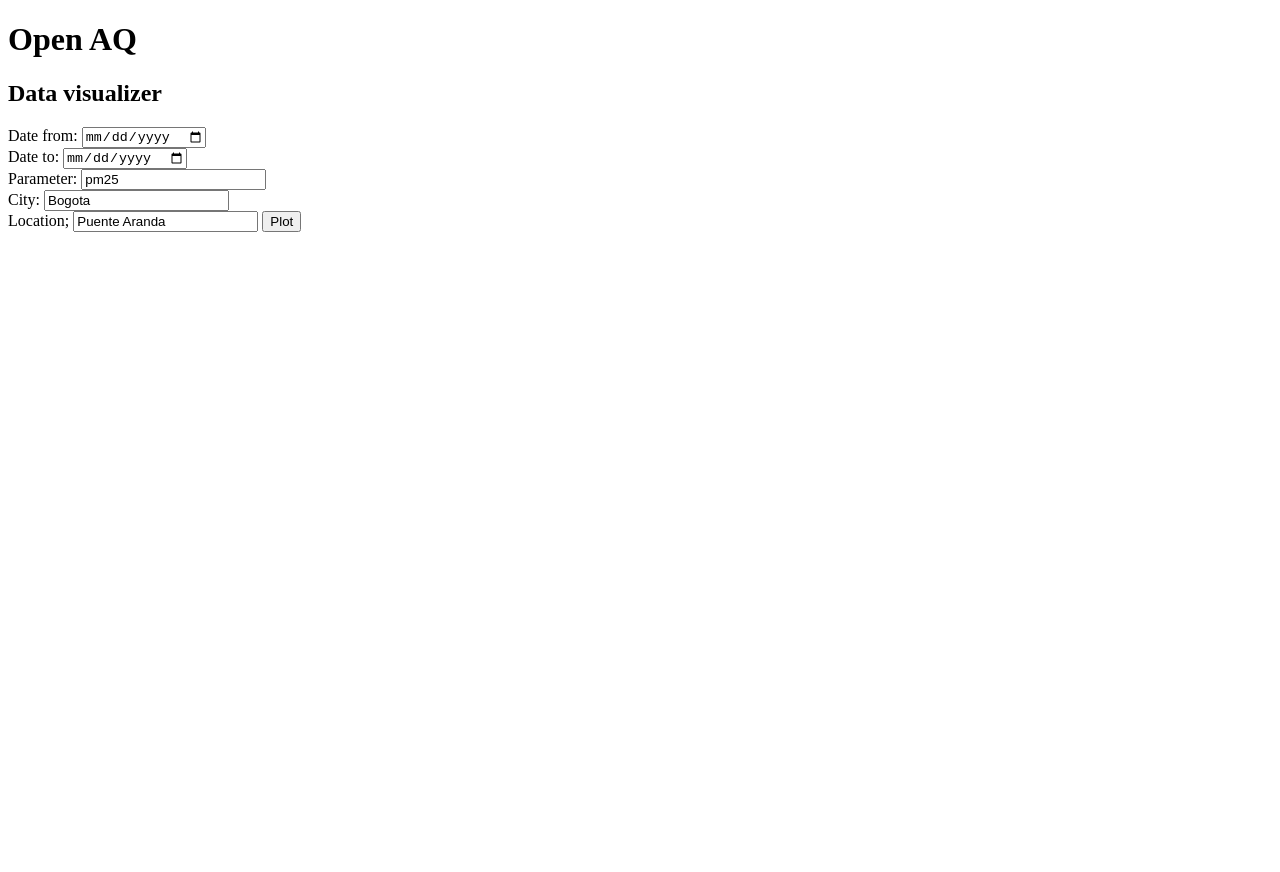
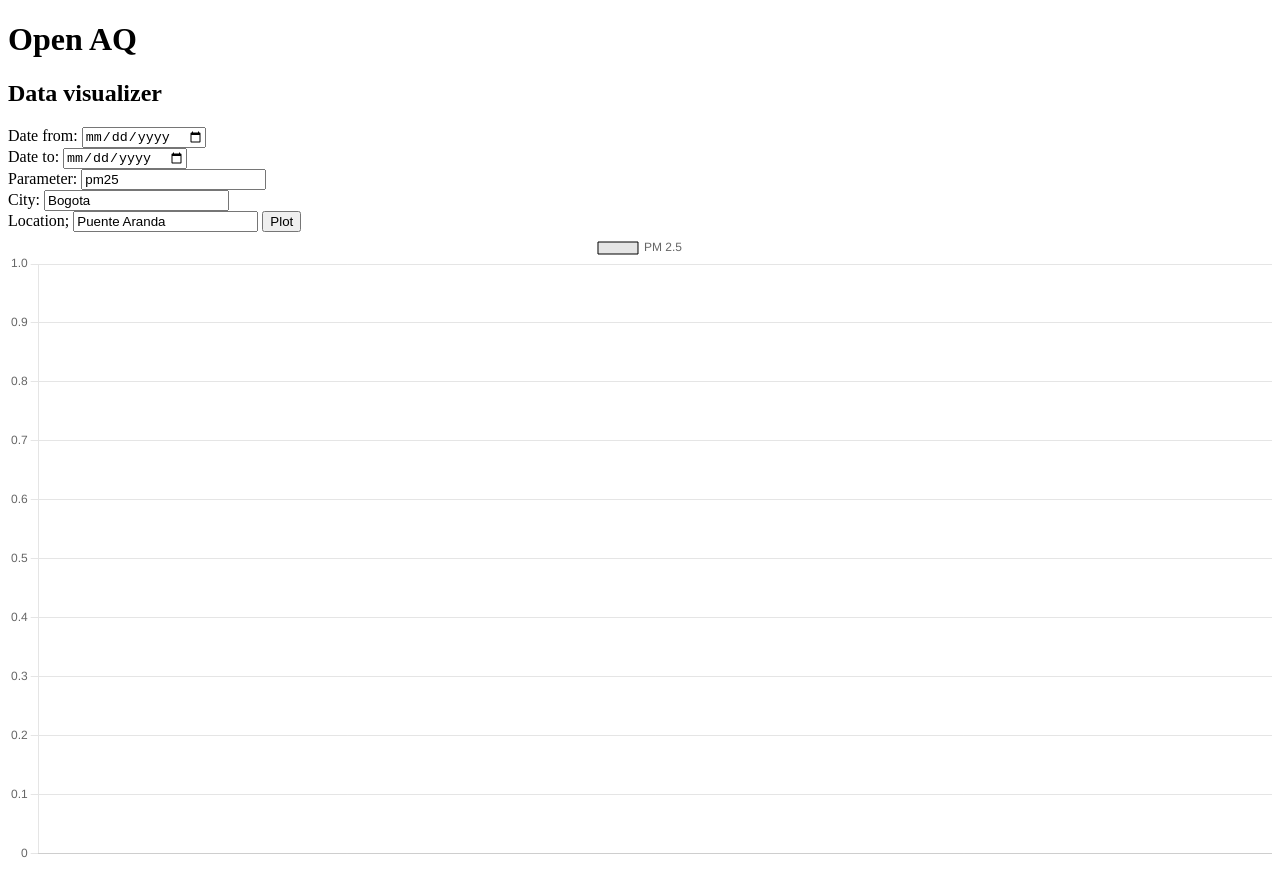
Before and after one commit to 543N2/openaq-api, a plain HTML site: page index.html in a window 1280 px wide. Both pictures are taken after a click on the button "Plot". Before the commit the page ends 800 px from the top, so only its background shows below. Drawn offline with nearby package versions, Linux system fonts and the light colour scheme; no server answers.

Commit message:
Split into functions, fixed plot updates for date changes

```diff
--- a/app.js
+++ b/app.js
@@ -1,9 +1,27 @@
+// Clears the data
+// status: OK
+// --------------------------------------------
 
+function clearData() {
+    if (labels.length !== 0) {
+        labels = []
+        pm25 = []
+        document.body.removeChild(canvas)
+    }
+}
+
+
+// Plots the dataset
+// status: OK
+// --------------------------------------------
 function plot(labels, data) {
 
+    // var ctx = document.getElementById('myChart').getContext('2d')
+    canvas = document.createElement("CANVAS")
+    var ctx = canvas.getContext('2d')
+    canvas.setAttribute('id', 'myChart')
+    document.body.appendChild(canvas)
 
-
-    var ctx = document.getElementById('myChart');
     var myChart = new Chart(ctx, {
         type: 'line',
         data: {
@@ -25,45 +43,21 @@ function plot(labels, data) {
         }
     });
 
-
 }
 
 
-async function openAQ() {
+// Gets API information and fills labels & pm25 data arrays
+// Status: OK
+// --------------------------------------------
+async function getData() {
     try {
-
-        let tags = [`date_from`, `date_to`, `parameter`, `city`, `location`]
-        let inputs = {}
-
-        for (t in tags) {
-            inputs[tags[t]] = document.getElementById(tags[t]).value
-        }
-
-        let url = `https://u50g7n0cbj.execute-api.us-east-1.amazonaws.com/v2/measurements` +
-            `?date_from=${inputs.date_from}T00%3A00%3A00%2B00%3A00` +
-            `&date_to=${inputs.date_to}T23%3A00%3A00%2B00%3A00` +
-            `&limit=10720` +
-            `&page=1` +
-            `&offset=0` +
-            `&sort=asc` +
-            `&parameter=${inputs.parameter}` +
-            `&radius=1000` +
-            `&country_id=CO` +
-            `&city=${inputs.city}&` +
-            `location=${inputs.location.replace(" ", "%20")}` +
-            `&order_by=datetime`;
-
-        const response = await fetch(url, { method: 'GET' })
+        const response = await fetch(parameters.url, { method: 'GET' })
         const data = await response.json();
-        array = data.results
+        let array = data.results
         for (a of array) {
             labels.push(a.date.local.substring(0, 10))
             pm25.push(a.value)
         }
-
-
-        plot(labels, pm25)
-
     }
     catch (err) {
         console.log("Failed retrieving information", err);
@@ -71,16 +65,57 @@ async function openAQ() {
 
 }
 
+// Builds URL to query the API endpoint
+// status: OK
+// --------------------------------------------
+function getURL() {
+    parameters.url = `https://u50g7n0cbj.execute-api.us-east-1.amazonaws.com/v2/measurements` +
+        `?date_from=${parameters.date_from}T00%3A00%3A00%2B00%3A00` +
+        `&date_to=${parameters.date_to}T23%3A00%3A00%2B00%3A00` +
+        `&limit=10720` +
+        `&page=1` +
+        `&offset=0` +
+        `&sort=asc` +
+        `&parameter=${parameters.parameter}` +
+        `&radius=1000` +
+        `&country_id=CO` +
+        `&city=${parameters.city}&` +
+        `location=${parameters.location.replace(" ", "%20")}` +
+        `&order_by=datetime`;
+}
 
-let array, labels = [], pm25 = []
+// Reads HTML elements into parameters obj
+// status: OK
+// --------------------------------------------
+function getParameters() {
+    let tags = [`date_from`, `date_to`, `parameter`, `city`, `location`]
+    for (t of tags) {
+        parameters[t] = document.getElementById(t).value
+    }
+}
 
-const button = document.getElementById("button")
-button.addEventListener("click", e => openAQ())
-// openAQ(url)
+
+// Main program flow
+// status: OK
+// --------------------------------------------
+let parameters = {}
+var canvas
+let labels = []
+let pm25 = []
+
+button_plot = document.getElementById(`button_plot`)
+button_plot.addEventListener("click", e => {
+
+    clearData()
+    getParameters()
+    getURL()
+    getData()
+        .then(res => plot(labels, pm25))
+})
 
 
 // url without text interpolation
-
+// -----------------------------------------------------
 // let url = `https://u50g7n0cbj.execute-api.us-east-1.amazonaws.com/v2/measurements` +
 //     `?date_from=2020-11-01T00%3A00%3A00%2B00%3A00` +
 //     `&date_to=2020-11-30T23%3A00%3A00%2B00%3A00` +
--- a/index.html
+++ b/index.html
@@ -25,10 +25,11 @@
       <label for="location">Location;</label>
       <input id="location" type="text" value="Puente Aranda" />
 
-      <button id="button" type="button">Plot</button>
+      <button id="button_plot" type="button">Plot</button>
+
     </form>
 
-    <canvas id="myChart" width="400" height="100"></canvas>
+    <!-- <canvas id="myChart" width="400" height="100"></canvas> -->
 
     <script src="https://cdn.jsdelivr.net/npm/chart.js"></script>
     <script src="app.js"></script>
```
